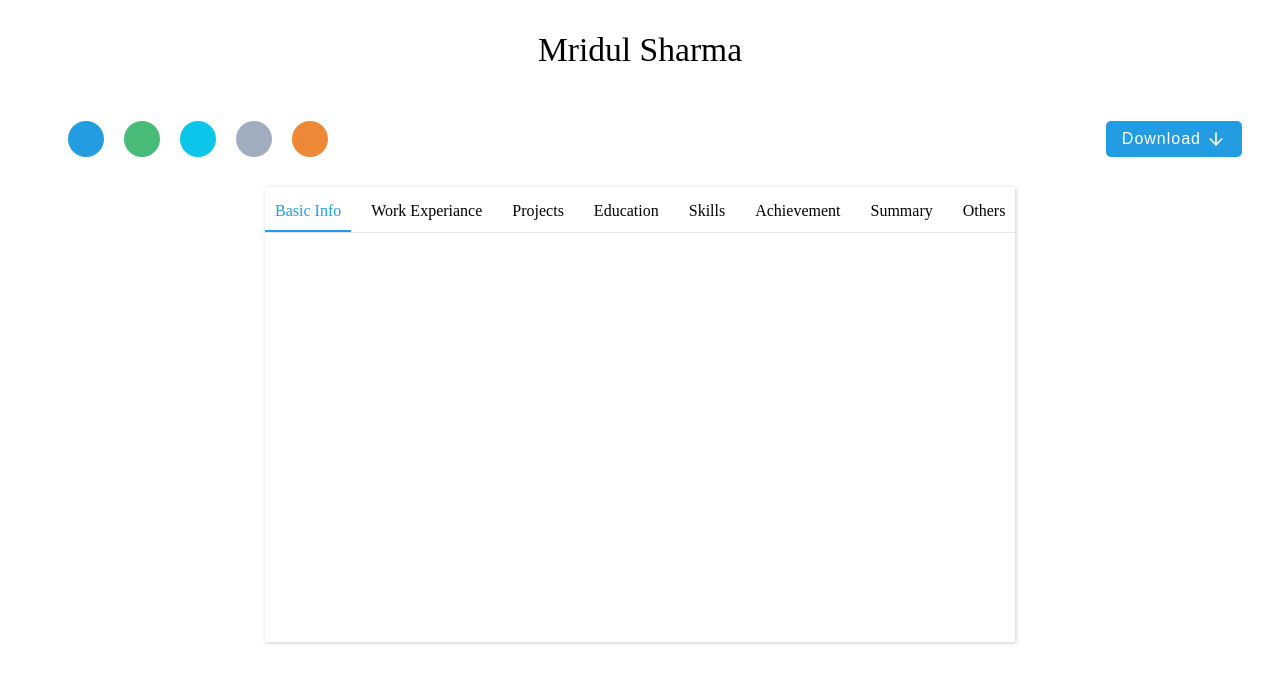
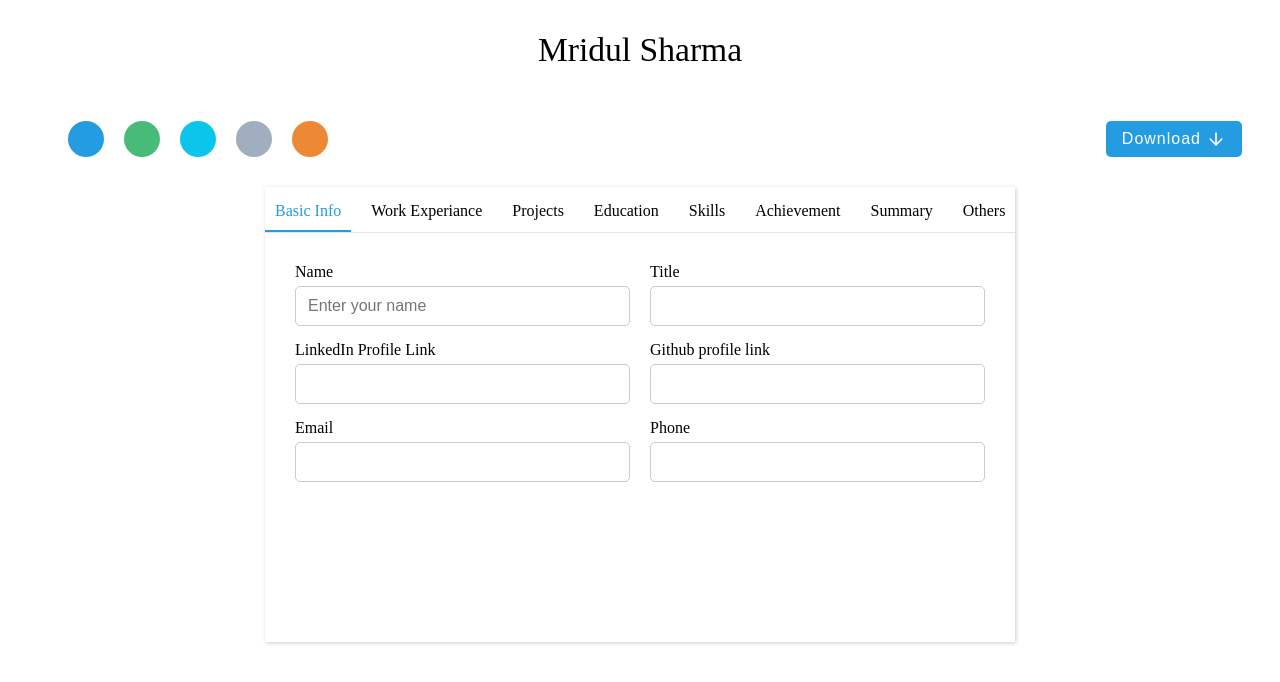
Before and after one commit to engineer-br0/Resume-Builder, a React (Create React App) app: page / in a window 1280 px wide. Shown: the top 682 px of the page. Built offline with nearby package versions, Linux system fonts and the light colour scheme.

Commit message:
input control

```diff
--- a/src/components/Editor.js
+++ b/src/components/Editor.js
@@ -1,13 +1,67 @@
 import React, { useState } from "react";
 import styles from './Editor.module.css'
-//djskdjksdjksj
+import InputControl from "./InputControl";
+
 const Editor = (props) =>{
    const sections = props.sections;
    const [activeSectionKey, setActiveSectionKey] = useState(Object.keys(sections)[0]);
 
+   const [values, setValues] = useState({
+    name : sections[activeSectionKey]?.detail?.name || "",
+    id : 44
+   })
+
+   const basicInfoBody = () =>{
+    return(
+      <>
+      <div className={styles.detail}>
+        <div className={styles.row}>
+          <InputControl
+          label="Name"
+          value = {values.name}
+          placeholder = "Enter your name"
+          onChange = {(event) => {
+            setValues((prev)=>(
+              {...prev, name: event.target.value}
+            ))
+          }}
+          />
+          <InputControl
+          label="Title"
+          />
+        </div>
+        <div className={styles.row}>
+          <InputControl
+          label="LinkedIn Profile Link"
+          />
+          <InputControl
+          label="Github profile link"
+          />
+        </div>
+        <div className={styles.row}>
+          <InputControl
+          label="Email"
+          />
+          <InputControl
+          label="Phone"
+          />
+        </div>
+      </div>
+      </>
+    )
+   }
+
+   const generateBody = () => {
+     switch (activeSectionKey){
+     case "basicInfo" :
+     return basicInfoBody();
+     }
+   }
+
   return(
      <>
      <div className={styles.container}>
+
       <div className={styles.header}>
        {Object.keys(sections)?.map((key)=>(
         <div
@@ -17,6 +71,10 @@ const Editor = (props) =>{
           {sections[key].sectionTitle}
         </div>
        ))}
+       </div>
+
+       <div className={styles.body} >
+        {generateBody()}
        </div>
      </div>
      </>
--- a/src/components/InputControl.js
+++ b/src/components/InputControl.js
@@ -1,14 +1,48 @@
 import React from "react";
+import styles from './InputControl.module.css'
 
-import styles from "./InputControl.module.css";
-
-function InputControl({ label, ...props }) {
-  return (
+const InputControl = ({label, ...props}) =>{
+  return(
     <div className={styles.container}>
-      {label && <label>{label}</label>}
-      <input type="text" {...props} />
+      {label? <label>{label}</label> : ""}
+      <input type="text" {...props}></input>
     </div>
   );
 }
 
 export default InputControl;
+
+
+
+
+
+
+
+
+
+
+
+
+
+
+
+
+
+
+
+
+
+// import React from "react";
+
+// import styles from "./InputControl.module.css";
+
+// function InputControl({ label, ...props }) {
+//   return (
+//     <div className={styles.container}>
+//       {label && <label>{label}</label>}
+//       <input type="text" {...props} />
+//     </div>
+//   );
+// }
+
+// export default InputControl;
```
